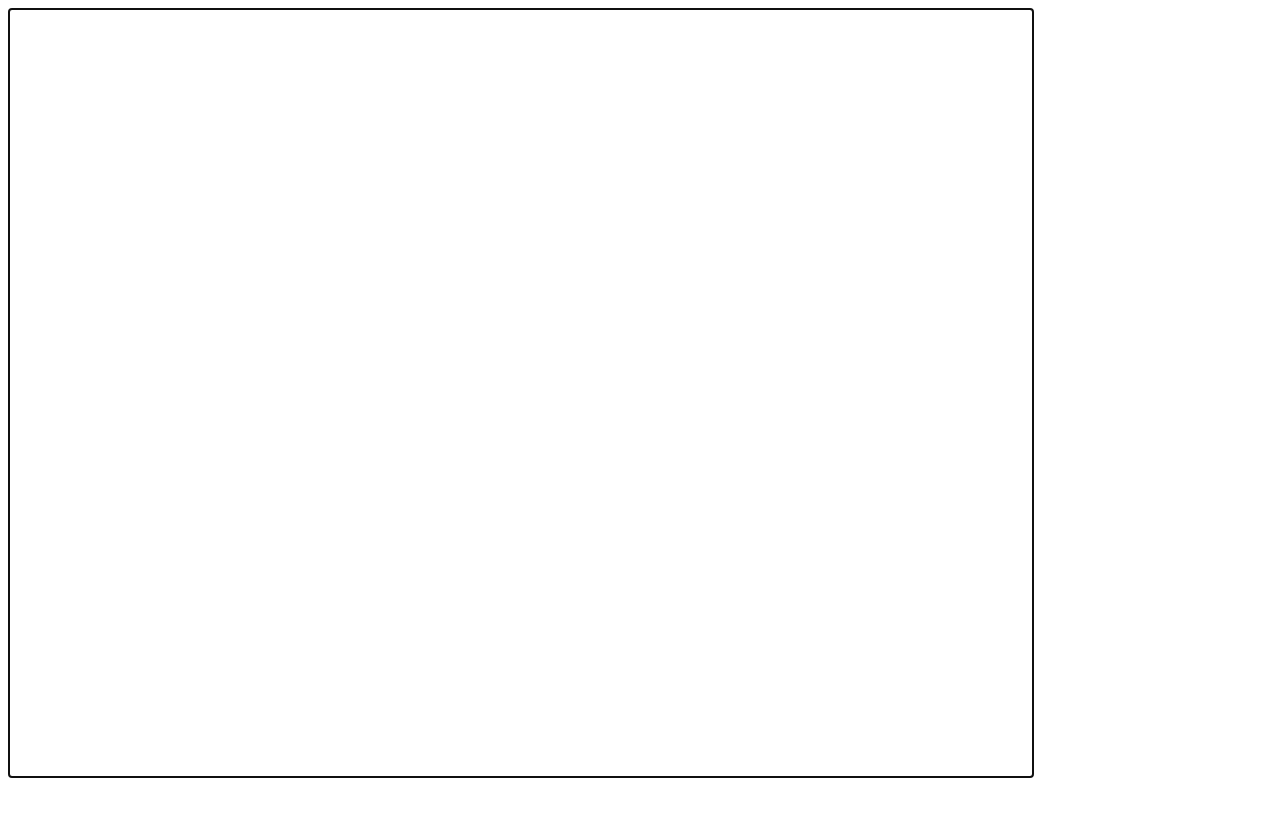
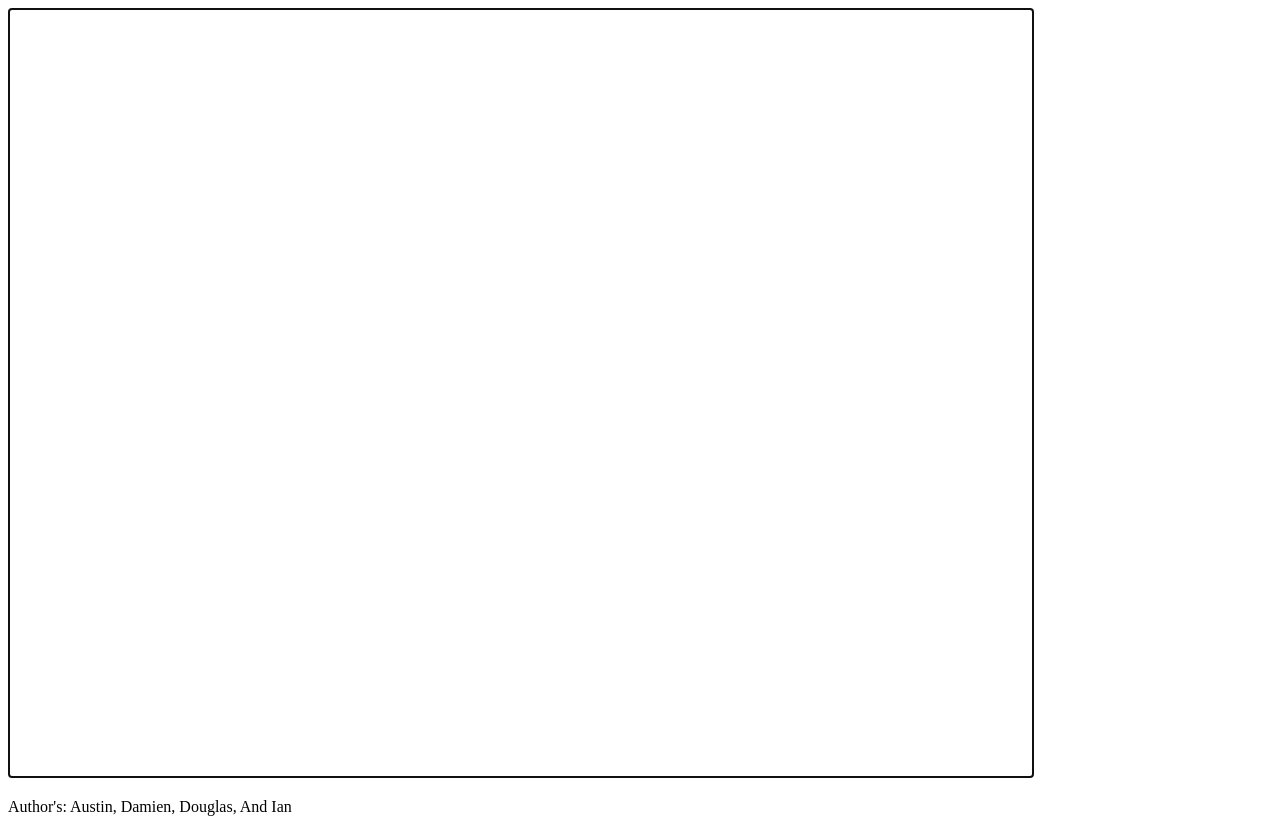
Before and after one commit to ianlean/ShapeShift-Platformer-Game, a plain HTML site: page index.html in a window 1280 px wide. Before the commit the page ends 800 px from the top, so only its background shows below. Drawn offline with Linux system fonts and the light colour scheme.

Commit message:
updated page name

```diff
--- a/index.html
+++ b/index.html
@@ -3,7 +3,7 @@
 <html>
 <head>
     <meta charset="utf-8">
-    <title>Game Project Title Goes Here</title>
+    <title>ShapeShift</title>
 
     <script type="text/javascript" src="./assetmanager.js"></script>
     <script type="text/javascript" src="./timer.js"></script>
@@ -14,4 +14,9 @@
 <body>
     <canvas id="gameWorld" width="1024" height="768" style="background: white; border: 1px solid black" tabindex="0" autofocus></canvas>
 </body>
+<footer>
+    <p>Author's: Austin, Damien, Douglas, And Ian
+    </p>
+</footer>
+
 </html>
```
